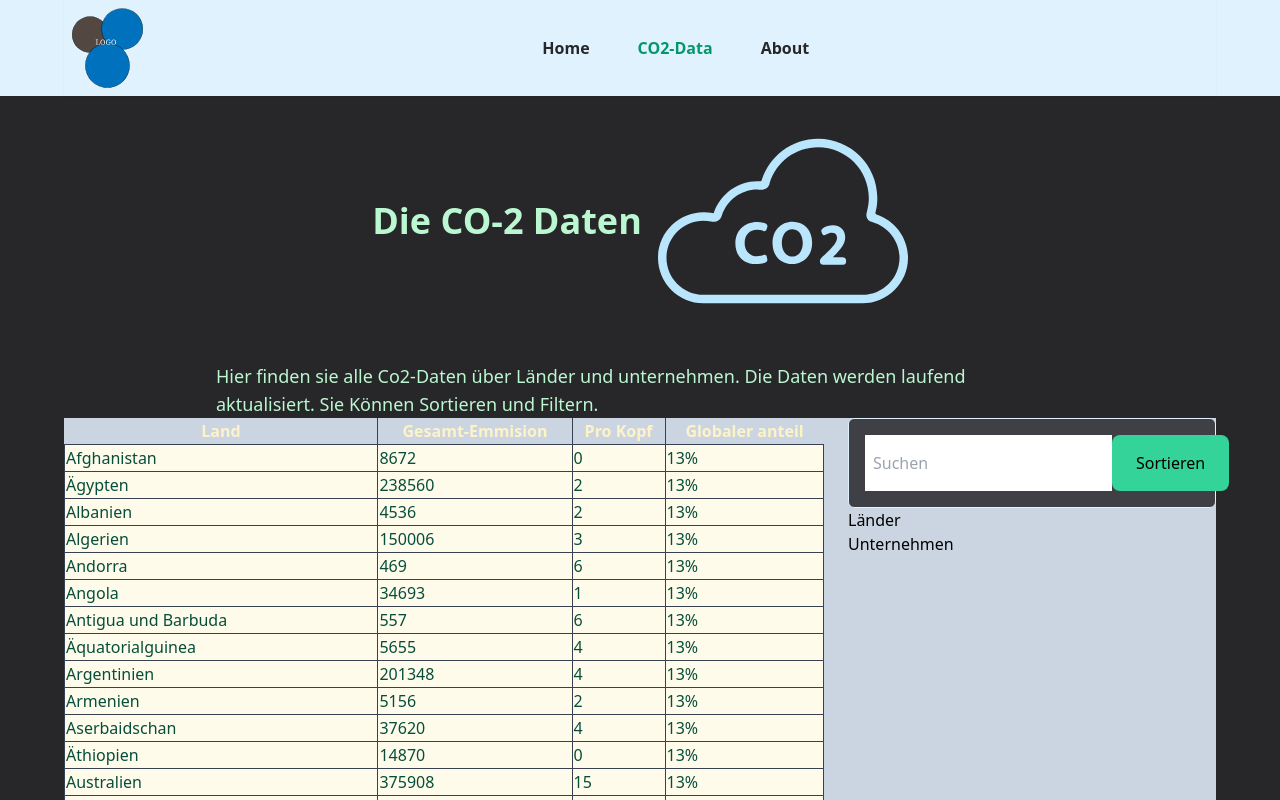
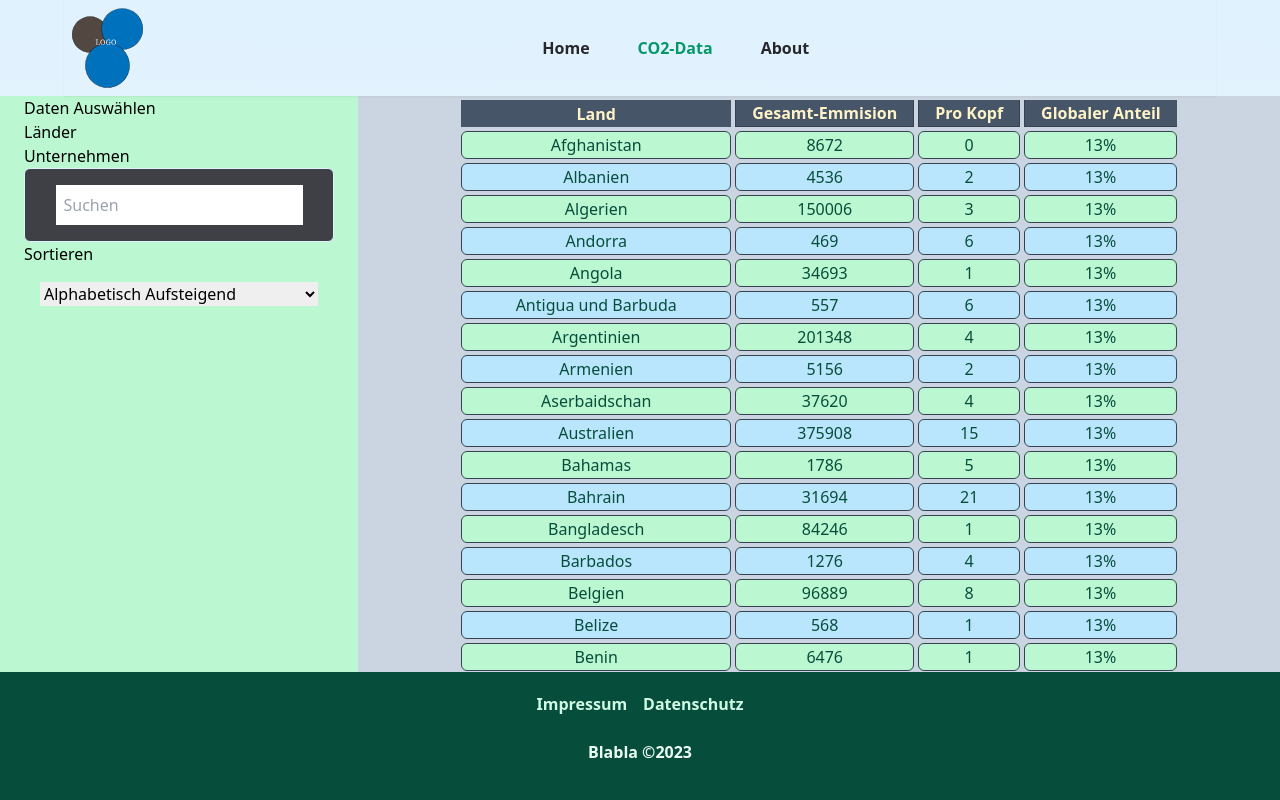
Before and after one commit to pinaio/FS_KlimaVision, a Vue app: page /co2-data in a window 1280 px wide. Shown: the top 800 px of the page. Built offline with nearby package versions, Linux system fonts and the light colour scheme.

Commit message:
Tableview-> Menu left/right Table redone

```diff
--- a/src/data/db.json
+++ b/src/data/db.json
@@ -186,12 +186,7 @@
       "proKopf": "7.078008",
       "bevolkerung": "1397715000"
     },
-    {
-      "Land": "Cookinseln",
-      "co2Emmision": "-",
-      "proKopf": "-",
-      "bevolkerung": "17459"
-    },
+
     {
       "Land": "Costa Rica",
       "co2Emmision": "8023.396",
@@ -287,12 +282,6 @@
       "co2Emmision": "531.715",
       "proKopf": "0.226482788",
       "bevolkerung": "2347706"
-    },
-    {
-      "Land": "Georgia",
-      "co2Emmision": "-",
-      "proKopf": "-",
-      "bevolkerung": "10519475"
     },
     {
       "Land": "Ghana",
@@ -501,12 +490,6 @@
     },
 
     {
-      "Land": "Kosovo",
-      "co2Emmision": "-",
-      "proKopf": "-",
-      "bevolkerung": "1824000"
-    },
-    {
       "Land": "Kroatien",
       "co2Emmision": "17487.923",
       "proKopf": "4.299427904",
@@ -638,12 +621,7 @@
       "proKopf": "3.436062419",
       "bevolkerung": "1265711"
     },
-    {
-      "Land": "Nordmazedonien",
-      "co2Emmision": "-",
-      "proKopf": "-",
-      "bevolkerung": "1836713"
-    },
+
     {
       "Land": "Mexiko",
       "co2Emmision": "486405.548",
@@ -656,12 +634,7 @@
       "proKopf": "1.924817046",
       "bevolkerung": "2657637"
     },
-    {
-      "Land": "Monaco",
-      "co2Emmision": "-",
-      "proKopf": "-",
-      "bevolkerung": "38964"
-    },
+
     {
       "Land": "Mongolei",
       "co2Emmision": "25368.306",
@@ -692,12 +665,7 @@
       "proKopf": "1.694928904",
       "bevolkerung": "2494530"
     },
-    {
-      "Land": "Nauru",
-      "co2Emmision": "-",
-      "proKopf": "-",
-      "bevolkerung": "10084"
-    },
+
     {
       "Land": "Nepal",
       "co2Emmision": "9105.161",
@@ -734,12 +702,7 @@
       "proKopf": "0.598960586",
       "bevolkerung": "200963599"
     },
-    {
-      "Land": "Niue",
-      "co2Emmision": "-",
-      "proKopf": "-",
-      "bevolkerung": "1784"
-    },
+
     {
       "Land": "Norwegen",
       "co2Emmision": "41022.729",
@@ -848,12 +811,7 @@
       "proKopf": "1.213243064",
       "bevolkerung": "202506"
     },
-    {
-      "Land": "San Marino",
-      "co2Emmision": "-",
-      "proKopf": "-",
-      "bevolkerung": "33860"
-    },
+
     {
       "Land": "São Tomé und Príncipe",
       "co2Emmision": "121.011",
@@ -986,12 +944,7 @@
       "proKopf": "2.989751828",
       "bevolkerung": "581372"
     },
-    {
-      "Land": "Eswatini",
-      "co2Emmision": "-",
-      "proKopf": "-",
-      "bevolkerung": "1093238"
-    },
+
     {
       "Land": "Syrien",
       "co2Emmision": "28829.954",
@@ -1112,12 +1065,7 @@
       "proKopf": "0.489125723",
       "bevolkerung": "299882"
     },
-    {
-      "Land": "Vatikanstadt",
-      "co2Emmision": "-",
-      "proKopf": "-",
-      "bevolkerung": "836"
-    },
+
     {
       "Land": "Venezuela",
       "co2Emmision": "164175.257",
--- a/src/views/DataView.vue
+++ b/src/views/DataView.vue
@@ -4,14 +4,57 @@ import climadata from "../data/db.json";
 
 const laender = ref(climadata.data);
 const search = ref("");
+const language = navigator.language;
+const sorting = ref("Alphabetisch Aufsteigend");
 
-console.log(climadata.data[0]);
+const rtlLanguages = [
+  "ar",
+  "dv",
+  "fa",
+  "ha",
+  "he",
+  "khw",
+  "ks",
+  "ku",
+  "ps",
+  "ur",
+  "yi",
+];
+const isrtl = ref(rtlLanguages.includes(language.split("-")[0]) ? true : false);
+
+// console.log(language, rtlLanguages, isrtl);
 
 const searchedLaender = computed(() => {
-  return laender.value.filter((land) =>
+  return sortedLaender.value.filter((land) =>
     land.Land.toLowerCase().includes(search.value.toLowerCase())
   );
 }); //
+
+const sortedLaender = computed(() => {
+  switch (sorting.value) {
+    case "Alphabetisch Aufsteigend":
+      return laender.value.sort((a, b) => (a.Land > b.Land ? 1 : -1));
+
+    case "Alphabetisch Absteigend":
+      return laender.value.sort((a, b) => (a.Land < b.Land ? 1 : -1));
+
+    case "Gesamt-Emmisionen Aufsteigend":
+      return laender.value.sort((a, b) => a.co2Emmision - b.co2Emmision);
+
+    case "Gesamt-Emmisionen Absteigend":
+      return laender.value.sort((a, b) => b.co2Emmision - a.co2Emmision);
+
+    case "pro Kopf Emmisionen Aufsteigend":
+      return laender.value.sort((a, b) => a.proKopf - b.proKopf);
+
+    case "pro Kopf-Emmisionen Absteigend":
+      return laender.value.sort((a, b) => b.proKopf - a.proKopf);
+
+    default:
+      return "Eins der anderen Dinger";
+  }
+});
+console.log(sortedLaender.value);
 
 // Only for Development to Simulate an REST-Endponint with JSON-Server
 //onMounted(() => {
@@ -26,7 +69,7 @@ function showIt() {
 }
 </script>
 <template>
-  <div class="bg-zinc-800">
+  <!--
 <header class="flex flex-col justify-center space-y-4 text-green-200">
       <div
         class="flex flex-col items-center justify-center space-x-4 md:flex-row"
@@ -89,23 +132,83 @@ function showIt() {
       </p>
     </header>
 
+
+
+
+
+
+
+
+
+
+  -->
+  <div class="bg-zinc-800">
     <!--Wrapper um die Tabelle-->
     <main
-      class="mx-auto grid max-w-6xl gap-6 self-center bg-slate-300 md:grid-cols-3"
+      class="flex flex-col justify-between bg-slate-300 md:max-w-full md:flex-row"
     >
-      <table class="col-span-2">
-        <thead class="text-amber-100">
-          <tr class="">
-            <th class="border-l-1 border-0 border-gray-700">Land</th>
+      <menu
+        class="flex min-w-[20rem] flex-col bg-green-200 px-6"
+        :class="{ 'md:order-last': isrtl }"
+      >
+        <h3>Daten Auswählen</h3>
+        <ul>
+          <li>Länder</li>
+          <li>Unternehmen</li>
+        </ul>
+        <div
+          class="flex w-full justify-around rounded-md border border-sky-100 bg-zinc-700 p-4"
+        >
+          <input
+            type="search"
+            v-model="search"
+            placeholder="Suchen"
+            class="p-2"
+          />
+        </div>
+        <div class="flex flex-col">
+          <h3>Sortieren</h3>
+
+          <select
+            v-model="sorting"
+            class="m-4 outline-none focus:border focus:border-green-700"
+          >
+            <option>Alphabetisch Aufsteigend</option>
+            <option>Alphabetisch Absteigend</option>
+
+            <option>Gesamt-Emmisionen Aufsteigend</option>
+            <option>Gesamt-Emmisionen Absteigend</option>
+
+            <option>pro Kopf Emmisionen Aufsteigend</option>
+            <option>pro Kopf-Emmisionen Absteigend</option>
+
+            <option>globaler Anteil Aufsteigend</option>
+            <option>globaler Anteil Absteigend</option>
+          </select>
+        </div>
+      </menu>
+      <div
+        class="flex grow justify-center md:max-h-[calc(100vh-14rem)] md:min-h-[calc(100vh-14rem)] md:overflow-y-scroll"
+      >
+        <table class="text-md mx-10 md:border-separate md:border-spacing-1">
+          <thead class="bg-slate-600 text-amber-100">
+            <tr class="md:[&>*]:px-4">
+              <th class="border-gray-700">Land</th>
               <th class="border border-t-0 border-gray-700">Gesamt-Emmision</th>
               <th class="border border-t-0 border-gray-700">Pro Kopf</th>
               <th class="border border-t-0 border-r-0 border-gray-700">
-              Globaler anteil
+                Globaler Anteil
               </th>
             </tr>
           </thead>
-        <tbody v-for="land in searchedLaender" :key="land.Land">
-          <tr class="bg-amber-50 font-medium text-emerald-900">
+          <tbody
+            v-for="land in searchedLaender"
+            :key="land.Land"
+            class="odd:bg-sky-200 even:bg-green-200"
+          >
+            <tr
+              class="text-center font-medium text-emerald-900 [&>*]:px-4 md:[&>*]:rounded-md"
+            >
               <td class="border border-gray-700">{{ land.Land }}</td>
               <td class="border border-gray-700">
                 {{ Math.round(land.co2Emmision) }}
@@ -117,30 +220,7 @@ function showIt() {
             </tr>
           </tbody>
         </table>
-      <menu class="col-span-1 max-w-lg">
-        <div
-          class="flex w-full justify-around rounded-md border border-sky-100 bg-zinc-700 p-4"
-        >
-          <input
-            type="search"
-            v-model="search"
-            placeholder="Suchen"
-            class="p-2"
-          />
-
-          <button
-            type="button"
-            @click="showIt"
-            class="rounded-lg bg-emerald-400 px-6 py-4"
-          >
-            Sortieren
-          </button>
       </div>
-        <ul>
-          <li>Länder</li>
-          <li>Unternehmen</li>
-        </ul>
-      </menu>
     </main>
   </div>
 </template>
```
Lines whose indentation alone changed are shown as unchanged.
